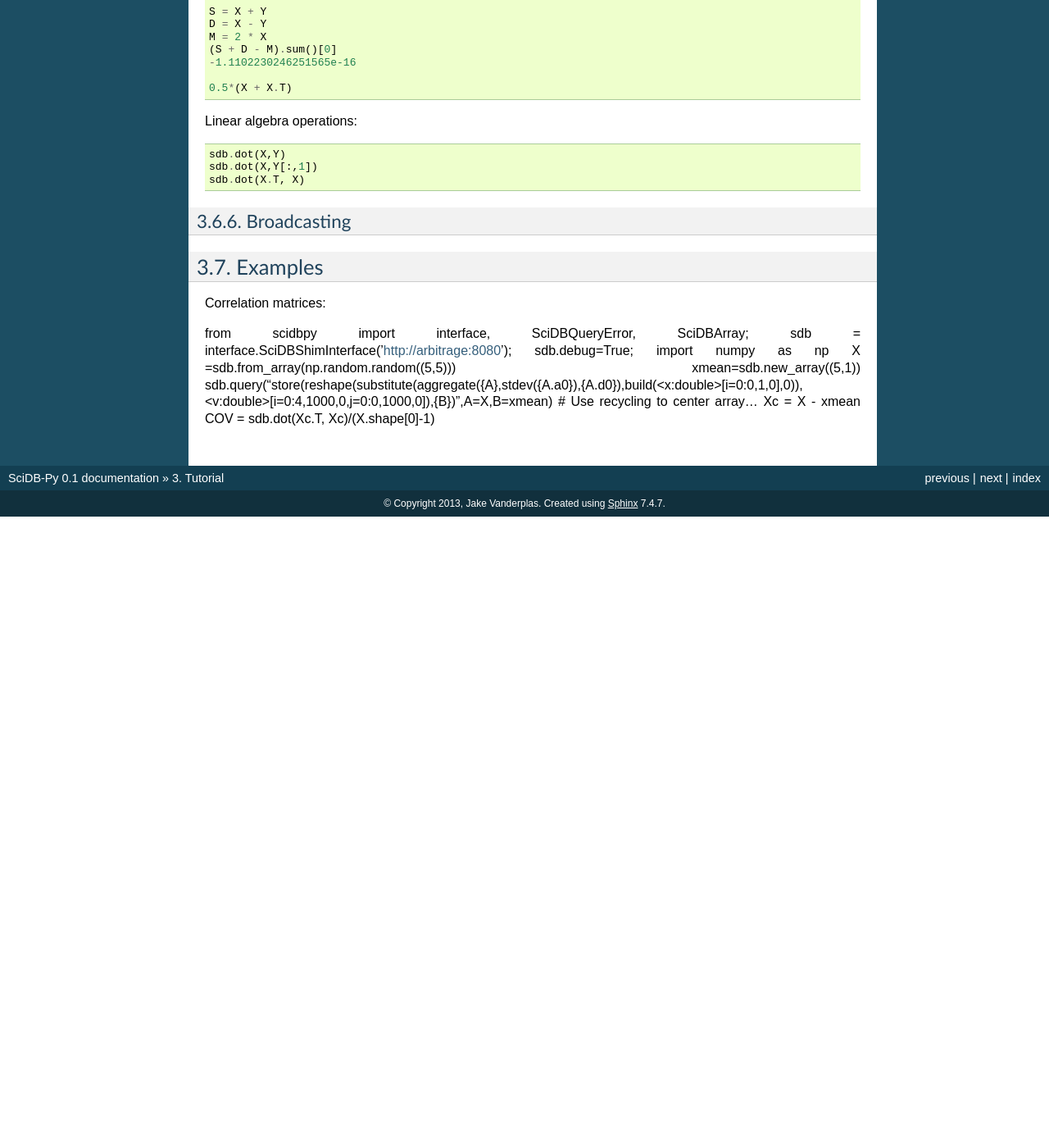
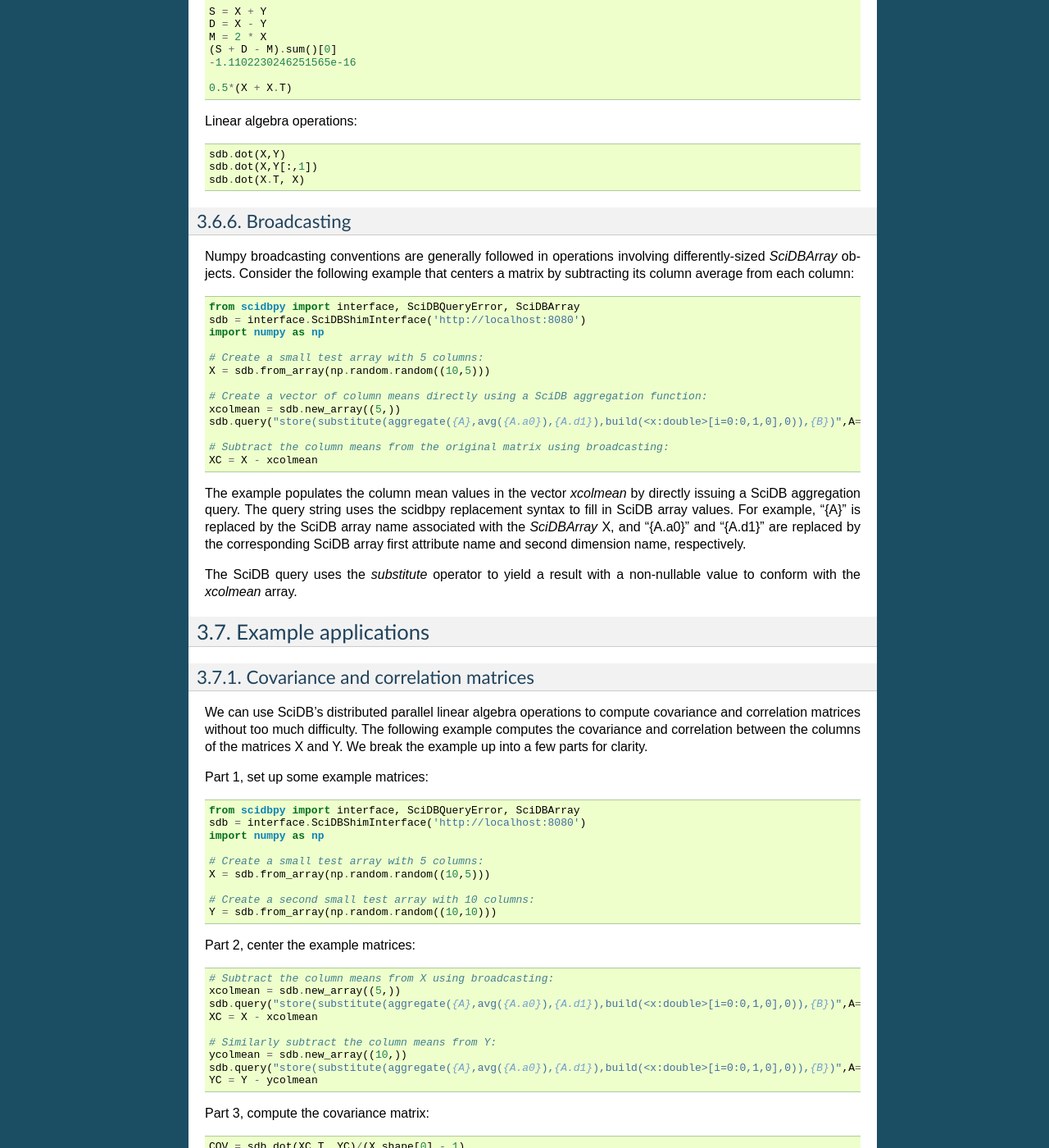
Before and after one commit to rvernica/SciDB-Py, a Sphinx documentation site: the page built from doc/tutorial.rst, in a window 1280 px wide and 1400 px high, scrolled down 5495 px. Shown: the whole window at 82% size. Built offline with Sphinx 7.4.7, drawn with Linux system fonts in a browser that asks for light colours; formulas are drawn with MathJax 3; before the commit the page ends 6125 px from its top, so only the background shows below that; some of the changed text lies outside the part shown.

Commit message:
Added correlation example

```diff
--- a/doc/tutorial.rst
+++ b/doc/tutorial.rst
@@ -363,15 +363,86 @@
 Broadcasting
 ^^^^
 
-Examples
+Numpy broadcasting conventions are generally followed in operations involving
+differently-sized `SciDBArray` objects. Consider the following example that
+centers a matrix by subtracting its column average from each column::
+
+  from scidbpy import interface, SciDBQueryError, SciDBArray
+  sdb = interface.SciDBShimInterface('http://localhost:8080')
+  import numpy as np
+
+  # Create a small test array with 5 columns:
+  X = sdb.from_array(np.random.random((10,5)))
+
+  # Create a vector of column means directly using a SciDB aggregation function:
+  xcolmean = sdb.new_array((5,))
+  sdb.query("store(substitute(aggregate({A},avg({A.a0}),{A.d1}),build(<x:double>[i=0:0,1,0],0)),{B})",A=X,B=xcolmean)
+
+  # Subtract the column means from the original matrix using broadcasting:
+  XC = X - xcolmean
+
+The example populates the column mean values in the vector `xcolmean` by
+directly issuing a SciDB aggregation query. The query string uses the scidbpy
+replacement syntax to fill in SciDB array values. For example, "{A}" is
+replaced by the SciDB array name associated with the `SciDBArray` X, and
+"{A.a0}" and "{A.d1}" are replaced by the corresponding SciDB array first
+attribute name and second dimension name, respectively.
+
+The SciDB query uses the `substitute` operator to yield a result with
+a non-nullable value to conform with the `xcolmean` array.
+
+
+Example applications
 ----
 
-Correlation matrices::
+Covariance and correlation matrices
+^^^^
 
-from scidbpy import interface, SciDBQueryError, SciDBArray; sdb = interface.SciDBShimInterface('http://arbitrage:8080'); sdb.debug=True; import numpy as np
-X =sdb.from_array(np.random.random((5,5)))
-xmean=sdb.new_array((5,1))
-sdb.query("store(reshape(substitute(aggregate({A},stdev({A.a0}),{A.d0}),build(<x:double>[i=0:0,1,0],0)),<v:double>[i=0:4,1000,0,j=0:0,1000,0]),{B})",A=X,B=xmean)
-# Use recycling to center array...
-Xc = X - xmean
-COV = sdb.dot(Xc.T, Xc)/(X.shape[0]-1)
+We can use SciDB's distributed parallel linear algebra operations to
+compute covariance and correlation matrices without too much difficulty.
+The following example computes the covariance and correlation between
+the columns of the matrices X and Y. We break the example up into
+a few parts for clarity.
+
+Part 1, set up some example matrices::
+
+  from scidbpy import interface, SciDBQueryError, SciDBArray
+  sdb = interface.SciDBShimInterface('http://localhost:8080')
+  import numpy as np
+
+  # Create a small test array with 5 columns:
+  X = sdb.from_array(np.random.random((10,5)))
+
+  # Create a second small test array with 10 columns:
+  Y = sdb.from_array(np.random.random((10,10)))
+
+Part 2, center the example matrices::
+
+  # Subtract the column means from X using broadcasting:
+  xcolmean = sdb.new_array((5,))
+  sdb.query("store(substitute(aggregate({A},avg({A.a0}),{A.d1}),build(<x:double>[i=0:0,1,0],0)),{B})",A=X,B=xcolmean)
+  XC = X - xcolmean
+
+  # Similarly subtract the column means from Y:
+  ycolmean = sdb.new_array((10,))
+  sdb.query("store(substitute(aggregate({A},avg({A.a0}),{A.d1}),build(<x:double>[i=0:0,1,0],0)),{B})",A=Y,B=ycolmean)
+  YC = Y - ycolmean
+
+Part 3, compute the covariance matrix::
+
+  COV = sdb.dot(XC.T, YC)/(X.shape[0] - 1)
+
+Part 4, compute the correlation matrix::
+
+  xsd = sdb.new_array((5,1))
+  sdb.query("store(reshape(substitute(aggregate({A},stdev({A.a0}),{A.d1}),build(<x:double>[i=0:0,1,0],0)),<v:double>[i=0:4,1000,0,j=0:0,1000,0]),{B})",A=X,B=xsd)
+  ysd = sdb.new_array((1,10))
+  sdb.query("store(reshape(substitute(aggregate({A},stdev({A.a0}),{A.d1}),build(<x:double>[i=0:0,1,0],0)),<v:double>[i=0:0,1000,0,j=0:9,1000,0]),{B})",A=Y,B=ysd)
+  outersd = sdb.dot(xsd,ysd)
+
+  COR = COV/outersd
+
+The overhead of working interactively with SciDB makes these examples run
+pretty slowly for tiny problems. But the same code shown here can be applied to
+arbitrarily large matrices, and those computations can run in parallel across a
+cluster.
```
